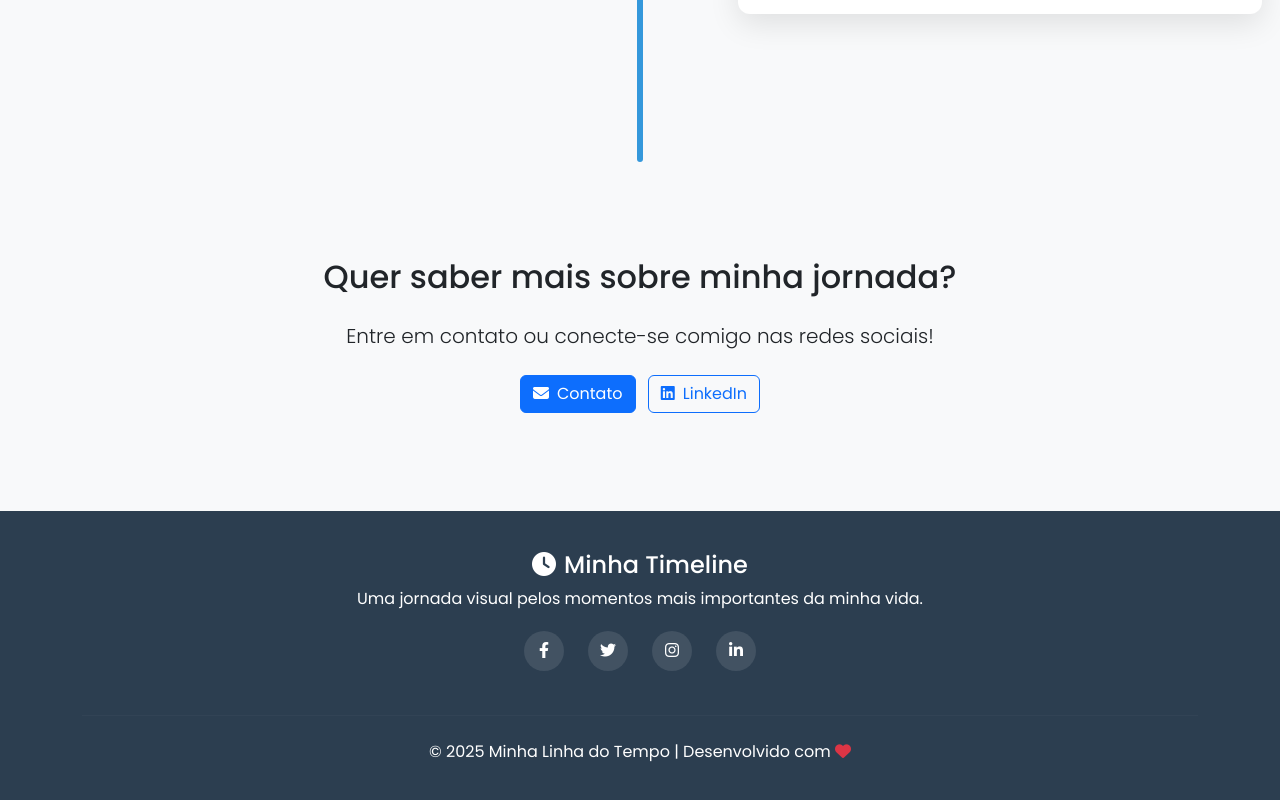
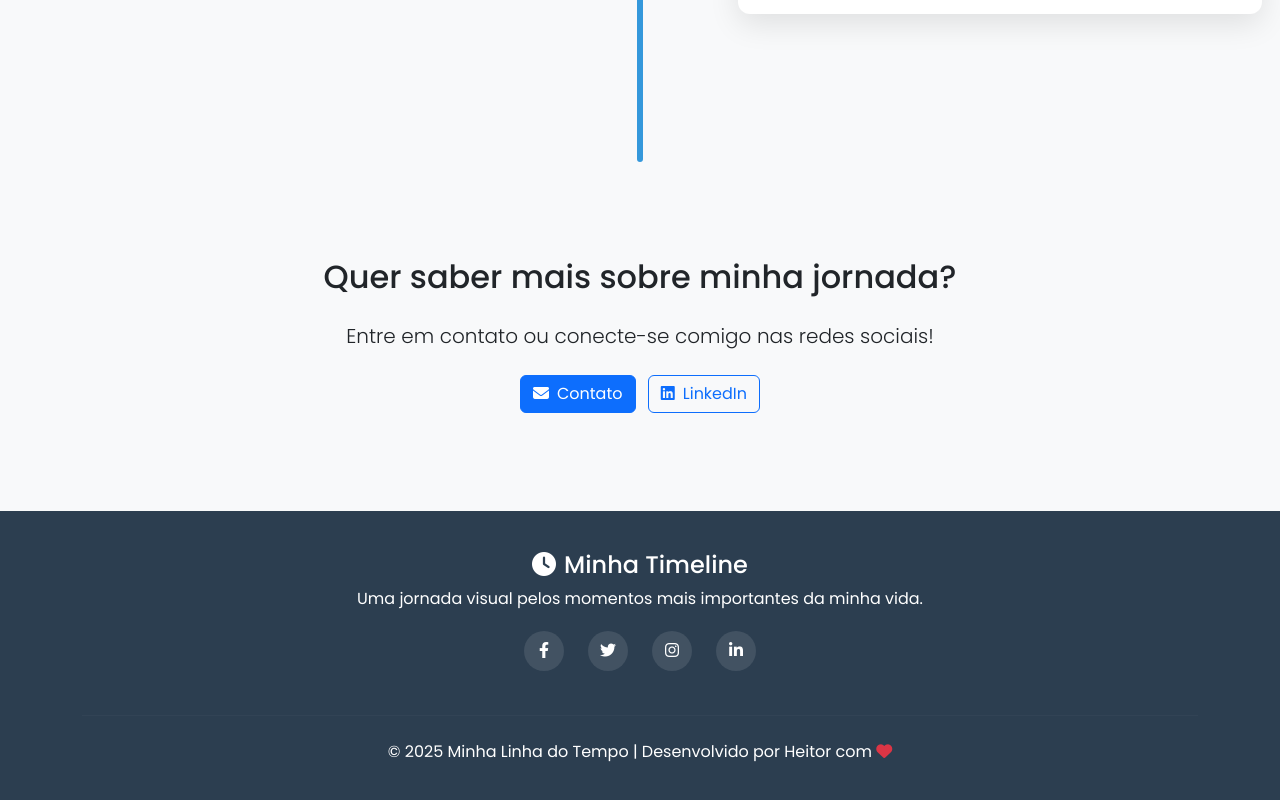
Before and after one commit to Sirigueijocoderpy/Linha-Do-Tempo, a plain HTML site: page index.html in a window 1280 px wide. Shown: the part 5098-5898 px from the top of the page. Drawn offline with nearby package versions, Linux system fonts and the light colour scheme.

Commit message:
Update footer text to credit developer as Heitor

```diff
--- a/index.html
+++ b/index.html
@@ -233,7 +233,7 @@
                 </div>
             </div>
             <hr class="my-4" style="border-color: rgba(255,255,255,0.1);">
-            <p class="text-center mb-0">&copy; 2025 Minha Linha do Tempo | Desenvolvido com <i class="fas fa-heart text-danger"></i></p>
+            <p class="text-center mb-0">&copy; 2025 Minha Linha do Tempo | Desenvolvido por Heitor com <i class="fas fa-heart text-danger"></i></p>
         </div>
     </footer>
 
```
